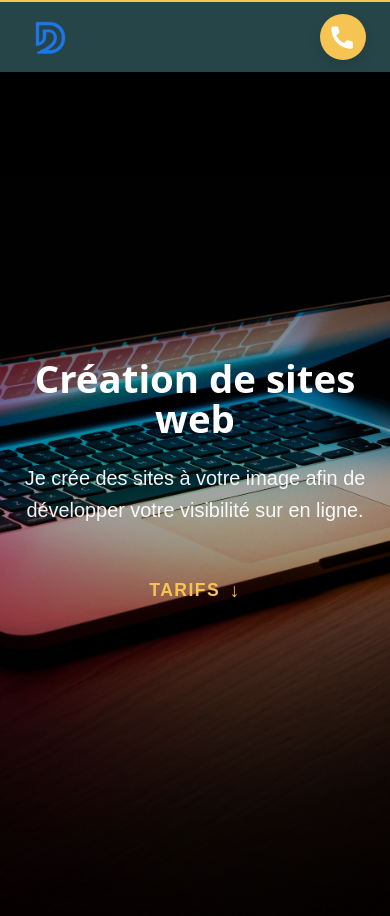
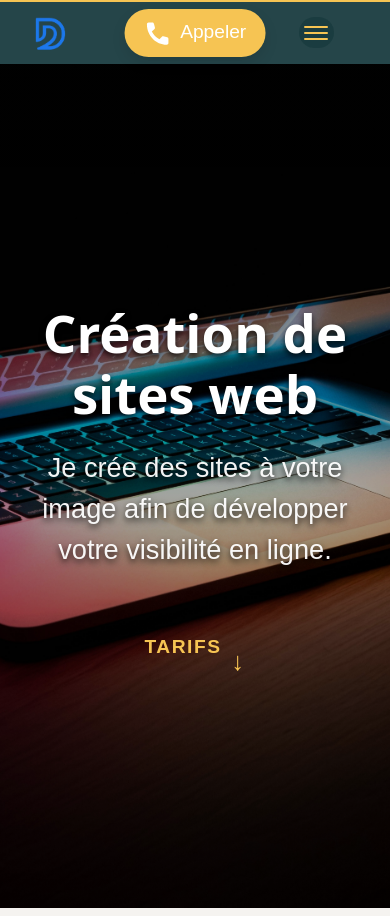
Before and after one commit to Johan11683/Johan_MONARD_Devsite, a Next.js app: page / in a window 390 px wide. Built offline with nearby package versions, Linux system fonts and the light colour scheme; a web font is replaced by a local one.

Commit message:
responsive hero header +burger

```diff
--- a/src/app/components/Header/Header.module.scss
+++ b/src/app/components/Header/Header.module.scss
@@ -1,6 +1,7 @@
 @use '../../styles/variables' as *;
 @use '../../styles/mixins' as *;
 
+/* === TOP BAR === */
 .topBar {
   position: sticky;
   top: 0;
@@ -10,6 +11,7 @@
   background: $color-accent;
 }
 
+/* === HEADER === */
 .header {
   position: sticky;
   top: 2px;
@@ -18,13 +20,24 @@
   backdrop-filter: blur(8px);
 }
 
+/* === INNER WRAPPER === */
 .inner {
   @include container;
   @include flex-between;
   padding-block: 0.75rem;
   gap: 2rem;
+
+  @include down($bp-mobile) {
+    display: grid;
+    grid-template-columns: auto 1fr auto;
+    align-items: center;
+
+    /* Important : permet de centrer le bouton Appeler */
+    position: relative;
+  }
 }
 
+/* === BRAND === */
 .brand {
   display: inline-flex;
   align-items: center;
@@ -36,20 +49,18 @@
 }
 
 .logo {
-  display: block;
   height: auto;
 }
 
-/* NAV */
-
-.nav {
+/* === NAV DESKTOP === */
+.navDesktop {
   display: flex;
   align-items: center;
   gap: 4rem;
   font-size: 1.6rem;
 
   @include down($bp-mobile) {
-    display: none; // on gèrera un burger plus tard si tu veux
+    display: none;
   }
 }
 
@@ -59,13 +70,10 @@
   text-decoration: none;
   padding-block: 0.25rem;
   cursor: pointer;
-
-  transition:
-    color 0.5s ease,
-    transform 0.5s ease; // ← ici la durée !
+  transition: color 0.5s ease, transform 0.5s ease;
 
   &::after {
-    content: '';
+    content: "";
     position: absolute;
     left: 0;
     bottom: 0;
@@ -85,79 +93,80 @@
   }
 }
 
+/* === ACTIONS (TEL + BURGER) === */
+.actions {
+  display: flex;
+  align-items: center;
+  gap: 1rem;
 
-/* PHONE BUTTON */
+  @include down($bp-mobile) {
+    justify-self: end;
+  }
+}
 
+/* === PHONE BUTTON === */
 .phoneButton {
-  position: relative;
   display: inline-flex;
   align-items: center;
   justify-content: center;
   padding: 0.55rem;
   border-radius: 999px;
   background: $color-accent;
-  color: #ffffff;
+  color: #fff;
   text-decoration: none;
-  border: none;
   cursor: pointer;
-  overflow: hidden;
   white-space: nowrap;
-  transition:
-    padding-inline 0.6s ease,
-    background 0.6s ease,
-    transform 0.6s ease,
-    box-shadow 0.6s ease;
-
-  box-shadow: 0 6px 14px rgba(0, 0, 0, 0.1);
+  transition: padding-inline 0.6s ease, background 0.6s ease,
+    transform 0.6s ease, box-shadow 0.6s ease;
+  box-shadow: 0 6px 14px rgba(0, 0, 0, 0.12);
 
   &:hover {
-    padding-inline: 0.9rem 1.2rem; // le bouton s'élargit
-    background: ($color-success);
+    padding-inline: 0.9rem 1.2rem;
+    background: $color-success;
     transform: translateY(-1px);
     box-shadow: 0 10px 22px rgba(0, 0, 0, 0.15);
   }
 
-  &:active {
-    transform: translateY(0);
-    box-shadow: 0 4px 10px rgba(0, 0, 0, 0.12);
-  }
+  @include down($bp-mobile) {
+    /* Toujours full-size sur mobile */
+    padding: 0.55rem 1.2rem;
 
-  @include down($bp-mobile) {
-    padding: 0.5rem;
-    padding-inline: 0.5rem;
+    /* Centrage parfait dans le header */
+    position: absolute;
+    left: 50%;
+    transform: translateX(-50%);
   }
 }
 
 .phoneIcon {
   width: 30px;
   height: 30px;
-  flex-shrink: 0;
 
   svg {
     width: 100%;
     height: 100%;
-    fill: #ffffff;
+    fill: #fff;
     transition: transform 0.6s ease;
   }
 }
 
 .phoneLabel {
   font-size: 1.2rem;
-  letter-spacing: 0.02em;
   opacity: 0;
   max-width: 0;
   transform: translateX(10px);
-  transition:
-    opacity 0.5s ease,
-    max-width 0.5s ease,
-    transform 0.5s ease;
+  transition: opacity 0.5s ease, max-width 0.5s ease, transform 0.5s ease;
 
   @include down($bp-mobile) {
-    display: none; // mobile : uniquement l'icône
+    /* Sur mobile, texte toujours visible */
+    opacity: 1;
+    max-width: none;
+    transform: none;
+    margin-left: 0.4rem;
   }
 }
 
-/* Animation hover : l'icône glisse vers la gauche, le texte apparaît */
+/* Hover desktop only */
 .phoneButton:hover .phoneIcon svg {
   transform: translateX(-4px);
 }
@@ -168,15 +177,122 @@
   transform: translateX(0);
 }
 
-/* Accessibilité visuelle */
+/* === BURGER === */
+.burger {
+  display: none;
+
+  @include down($bp-mobile) {
+    display: inline-flex;
+    align-items: center;
+    justify-content: center;
+    background: rgba($color-primary, 0.9);
+    padding: 0.35rem;
+    border-radius: 99px;
+    border: none;
+    cursor: pointer;
+  }
+}
+
+.burgerBox {
+  display: flex;
+  flex-direction: column;
+  justify-content: center;
+  gap: 4px;
+  width: 24px;
+  height: 20px;
+}
+
+.burgerLine {
+  width: 100%;
+  height: 2px;
+  background: $color-accent;
+  border-radius: 999px;
+}
+
+/* === NAV MOBILE === */
+.navMobile {
+  display: none;
+
+  @include down($bp-mobile) {
+    display: block;
+    max-height: 0;
+    overflow: hidden;
+    background: $color-primary;
+    transition: max-height 0.35s ease;
+  }
+}
+
+.navMobileOpen {
+  @include down($bp-mobile) {
+    max-height: 420px;
+  }
+}
+
+.navMobileList {
+  list-style: none;
+  margin: 0;
+  padding: 1.5rem 1rem 1rem;
+  display: flex;
+  flex-direction: column;
+  align-items: center;
+  gap: 1.4rem;
+}
+
+.navMobileLink {
+  text-decoration: none;
+  color: $color-bg;
+  font-size: 1.8rem; /* Texte plus grand */
+}
+
+/* === FOOTER DU MENU MOBILE (LANGUE) === */
+.navMobileFooter {
+  padding: 1rem 1rem 1.5rem;
+  border-top: 1px solid rgba($color-bg, 0.12);
+
+  display: flex;
+  flex-direction: column;
+  align-items: center;      /* <-- centrage */
+  justify-content: center;  /* <-- centrage */
+  gap: 0.7rem;
+}
+
+.navMobileLangLabel {
+  color: $color-bg;
+  font-size: 1.3rem; /* Texte plus grand */
+}
+
+/* === Switch langue === */
+.langSwitch {
+  display: flex;
+  gap: 0.6rem;
+}
+
+.langButton {
+  padding: 0.35rem 1rem;
+  border-radius: 999px;
+  border: 1px solid rgba($color-bg, 0.6);
+  background: transparent;
+  color: $color-bg;
+  font-size: 1.2rem; /* Plus grand */
+  cursor: pointer;
+
+  &:hover {
+    background: rgba($color-bg, 0.12);
+  }
+}
+
+.langButtonActive {
+  background: $color-accent;
+  border-color: $color-accent;
+  color: $color-primary;
+}
+
+/* SR ONLY */
 .srOnly {
   position: absolute;
   width: 1px;
   height: 1px;
-  padding: 0;
   margin: -1px;
   overflow: hidden;
   clip: rect(0, 0, 0, 0);
-  white-space: nowrap;
-  border: 0;
 }
--- a/src/app/components/Header/Header.tsx
+++ b/src/app/components/Header/Header.tsx
@@ -1,3 +1,6 @@
+'use client';
+
+import { useState } from 'react';
 import Image from 'next/image';
 import Link from 'next/link';
 import styles from './Header.module.scss';
@@ -10,6 +13,16 @@ const navItems = [
 ];
 
 export default function Header() {
+  const [isMenuOpen, setIsMenuOpen] = useState(false);
+
+  function toggleMenu() {
+    setIsMenuOpen((prev) => !prev);
+  }
+
+  function handleNavClick() {
+    setIsMenuOpen(false);
+  }
+
   return (
     <>
       {/* Barre accent tout en haut */}
@@ -17,7 +30,8 @@ export default function Header() {
 
       <header className={styles.header}>
         <div className={styles.inner}>
-          <Link href="#hero" className={styles.brand}>
+          {/* Logo à gauche */}
+          <Link href="#hero" className={styles.brand} onClick={handleNavClick}>
             <Image
               src="/logo.png"
               alt="Logo Devhook"
@@ -28,7 +42,8 @@ export default function Header() {
             />
           </Link>
 
-          <nav className={styles.nav} aria-label="Navigation principale">
+          {/* NAV DESKTOP */}
+          <nav className={styles.navDesktop} aria-label="Navigation principale">
             {navItems.map((item) => (
               <a key={item.href} href={item.href} className={styles.navLink}>
                 {item.label}
@@ -36,6 +51,9 @@ export default function Header() {
             ))}
           </nav>
 
+          {/* Zone actions : téléphone + burger (sur mobile) */}
+          <div className={styles.actions}>
+            {/* Tel au milieu (centré sur mobile via le layout CSS) */}
             <a href="tel:+33777842612" className={styles.phoneButton}>
               <span className={styles.phoneIcon} aria-hidden="true">
                 <svg viewBox="0 0 24 24">
@@ -45,6 +63,63 @@ export default function Header() {
               <span className={styles.phoneLabel}>Appeler</span>
               <span className={styles.srOnly}>Appeler le 07 77 84 26 12</span>
             </a>
+
+            {/* Burger à droite (mobile) */}
+            <button
+              type="button"
+              className={styles.burger}
+              onClick={toggleMenu}
+              aria-label={isMenuOpen ? 'Fermer le menu' : 'Ouvrir le menu'}
+              aria-expanded={isMenuOpen}
+              aria-controls="mobile-menu"
+            >
+              <span className={styles.burgerBox}>
+                <span className={styles.burgerLine} />
+                <span className={styles.burgerLine} />
+                <span className={styles.burgerLine} />
+              </span>
+            </button>
+          </div>
+        </div>
+
+        {/* NAV MOBILE */}
+        <div
+          id="mobile-menu"
+          className={`${styles.navMobile} ${isMenuOpen ? styles.navMobileOpen : ''}`}
+        >
+          <nav aria-label="Navigation principale mobile">
+            <ul className={styles.navMobileList}>
+              {navItems.map((item) => (
+                <li key={item.href} className={styles.navMobileItem}>
+                  <a
+                    href={item.href}
+                    className={styles.navMobileLink}
+                    onClick={handleNavClick}
+                  >
+                    {item.label}
+                  </a>
+                </li>
+              ))}
+            </ul>
+
+            <div className={styles.navMobileFooter}>
+              <div className={styles.langSwitch}>
+                {/* Préparé pour i18n : FR actif par défaut */}
+                <button
+                  type="button"
+                  className={`${styles.langButton} ${styles.langButtonActive}`}
+                >
+                  FR
+                </button>
+                <button
+                  type="button"
+                  className={styles.langButton}
+                >
+                  EN
+                </button>
+              </div>
+            </div>
+          </nav>
         </div>
       </header>
     </>
--- a/src/app/components/Hero/Hero.module.scss
+++ b/src/app/components/Hero/Hero.module.scss
@@ -95,7 +95,7 @@
     opacity: 0.85;
     pointer-events: none;
 
-    /* 4 côtés complets, pas de 50% */
+    /* 4 côtés complets*/
     background:
       linear-gradient(to right, $color-accent, $color-accent) 0 0,          // haut
       linear-gradient(to right, $color-accent, $color-accent) 100% 100%,    // bas
@@ -109,7 +109,7 @@
   }
 
   &:hover::before {
-    background-size: 95% 3px, 95% 3px, 2px 95%, 2px 95%;  // tout le tour
+    background-size: 95% 3px, 95% 3px, 2px 95%, 2px 95%;  // tout le tour sauf petit mm
   }
 
 }
@@ -136,26 +136,78 @@
 
 /* === RESPONSIVE === */
 
+/* TABLETTE : fond fixe désactivé + un peu plus de respi */
 @include down($bp-tablet) {
   .hero {
     background-attachment: scroll;
+    padding-block: 6rem 4rem;
+  }
+
+  .heroContent {
+    max-width: 560px;
   }
 }
 
+/* MOBILE : tout plus gros et centré */
 @include down($bp-mobile) {
+  .hero {
+    padding-block: 5.5rem 3.5rem;
+    text-align: center;
+  }
+
+  .heroContent {
+    margin-inline: auto;
+  }
+
   .title {
-    @include fluid-type(2.4rem, 3rem);
+    // plus grand et compact
+    @include fluid-type(3.3rem, 3.7rem);
+    line-height: 1.15;
   }
 
   .subtitle {
-    @include fluid-type(1.1rem, 1.3rem);
+    @include fluid-type(1.7rem, 1.5rem);
+    line-height: 1.5;
+    max-width: 30rem;
+    margin-inline: auto;
+    margin-top: 1rem;
+
+  }
+
+  @include down($bp-mobile) {
+  .title,
+  .subtitle,
+  .tagline {
+    text-shadow: 0 3px 6px rgba(0, 0, 0, 0.8);
+  }
+}
+
+
+  .tagline {
+    // si tu as un petit texte sous le sous-titre
+    @include fluid-type(1.1rem, 1.2rem);
+    margin-top: 0.75rem;
+  }
+
+  .ctaGroup {
+    // groupe de boutons / lien
+    margin-top: 1.8rem;
+    gap: 0.9rem;
+
+    button,
+    a {
+      font-size: 1.1rem;
+      padding: 0.9rem 1.6rem;
+    }
   }
 
   .pricesInner {
-    font-size: 1.1rem;
+    font-size: 1.2rem;
+    line-height: 1.6;
   }
 
   .arrow {
-    font-size: 1.2rem;
+    font-size: 1.6rem;
+    margin-top: 1.8rem;
   }
 }
--- a/src/app/components/Hero/Hero.tsx
+++ b/src/app/components/Hero/Hero.tsx
@@ -10,7 +10,7 @@ export default function Hero() {
           </h1>
 
           <p className={styles.subtitle}>
-            Je crée des sites à votre image afin de développer votre visibilité sur en ligne.
+            Je crée des sites à votre image afin de développer votre visibilité en ligne.
           </p>
 
           <a href="#prices" className={styles.pricesLink}>
```
Lines whose indentation alone changed are shown as unchanged.
